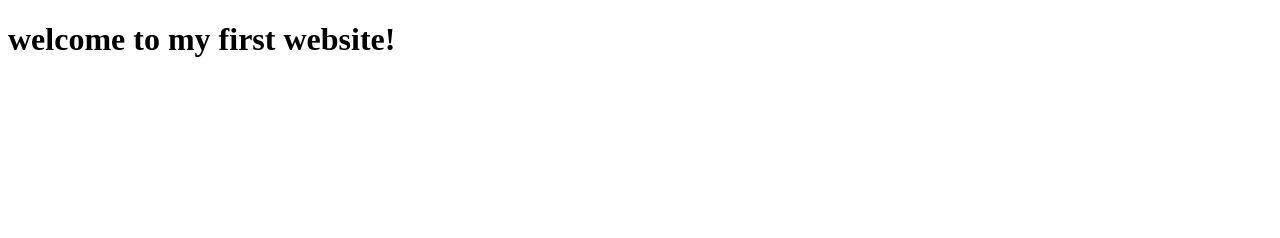
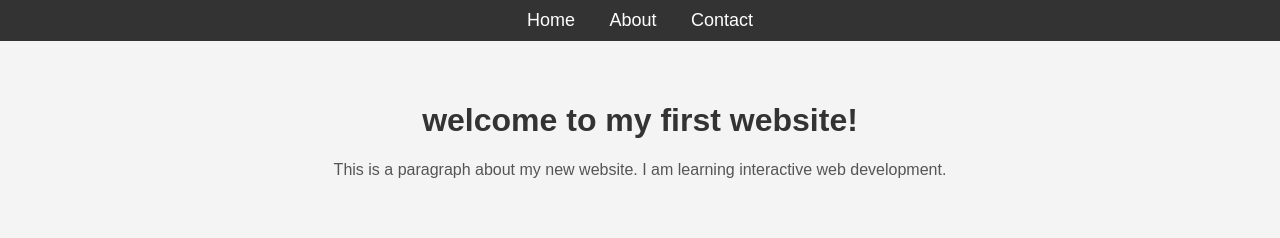
Before and after one commit to jonathan-walubita/my-first-website, a plain HTML site: page index.html in a window 1280 px wide. Drawn offline with Linux system fonts and the light colour scheme.

Commit message:
Add navigation menu and professional styling

```diff
--- a/index.html
+++ b/index.html
@@ -1,10 +1,27 @@
 <!DOCTYPE html>
-<html large="en">
+<html lang="en">
 <head>
     <meta charset="UTF-8">
     <meta name="viewport" content="width=device-width, initial-scale=1.0">
-    </head>
-    <body>
-<h1>welcome to my first website!</h1>
+    <title>My First Website</title>
+    <link rel="stylesheet" href="style.css">
+</head>
+<body>
+
+    <header>
+        <nav>
+            <ul>
+                <li><a href="#">Home</a></li>
+                <li><a href="#">About</a></li>
+                <li><a href="#">Contact</a></li>
+            </ul>
+        </nav>
+    </header>
+
+    <main>
+        <h1>welcome to my first website!</h1>
+        <p>This is a paragraph about my new website. I am learning interactive web development.</p>
+    </main>
+
 </body>
 </html>
--- /dev/null
+++ b/style.css
@@ -0,0 +1,46 @@
+/* General body styles */
+body {
+    font-family: sans-serif;
+    margin: 0;
+    background-color: #f4f4f4; /* Light grey background */
+}
+
+/* Header and navigation bar styles */
+header {
+    background-color: #333; /* Dark grey background for the header */
+    color: white;
+    padding: 10px 0;
+}
+
+nav ul {
+    list-style: none;
+    margin: 0;
+    padding: 0;
+    text-align: center;
+}
+
+nav ul li {
+    display: inline;
+    margin: 0 15px;
+}
+
+nav ul li a {
+    color: white;
+    text-decoration: none;
+    font-size: 18px;
+}
+
+/* Main content styles */
+main {
+    text-align: center;
+    padding: 40px;
+}
+
+h1 {
+    color: #333; /* Dark grey color for the heading */
+}
+
+p {
+    color: #555; /* Slightly lighter grey for the paragraph */
+    font-size: 16px;
+}
```
